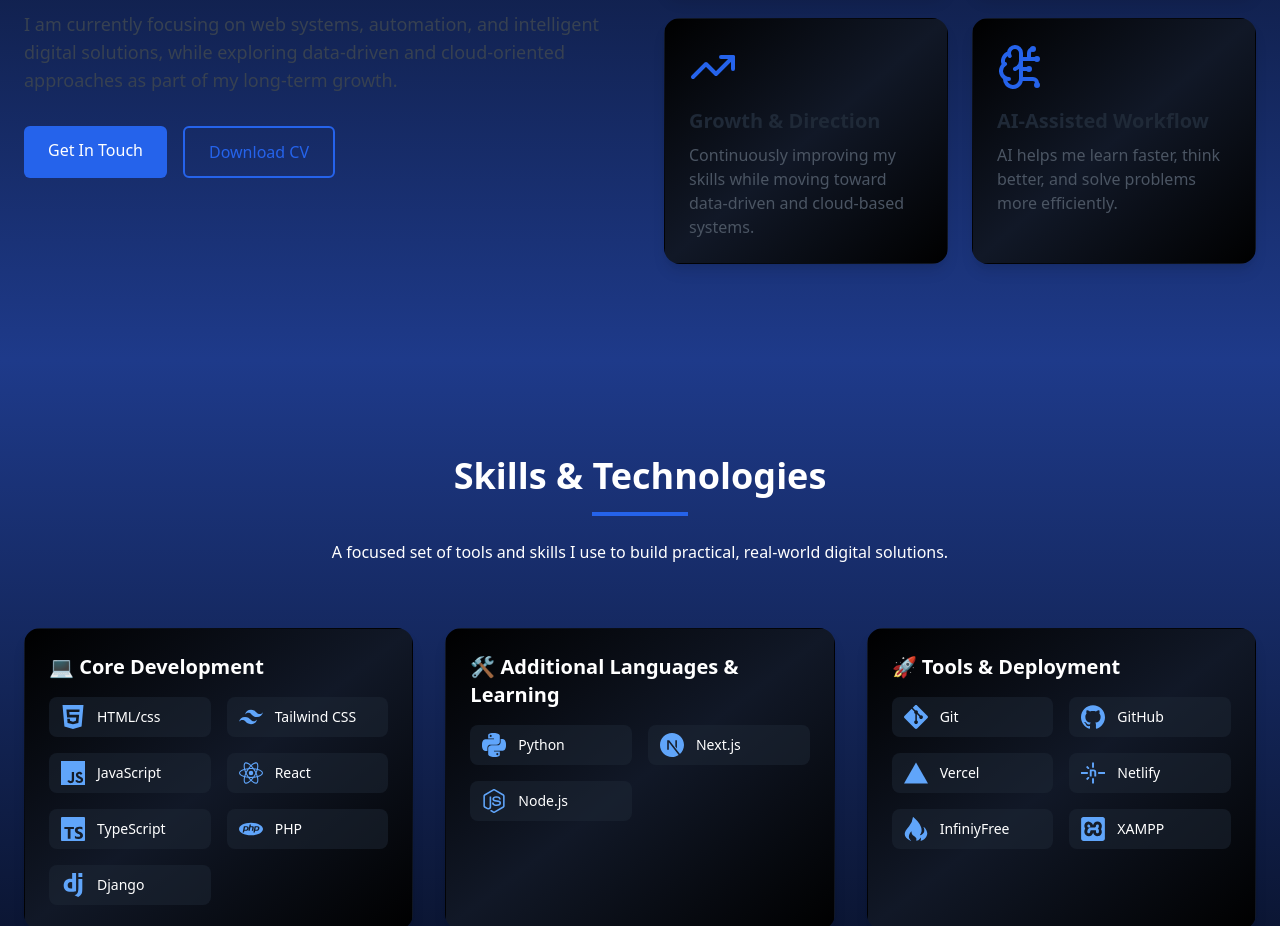
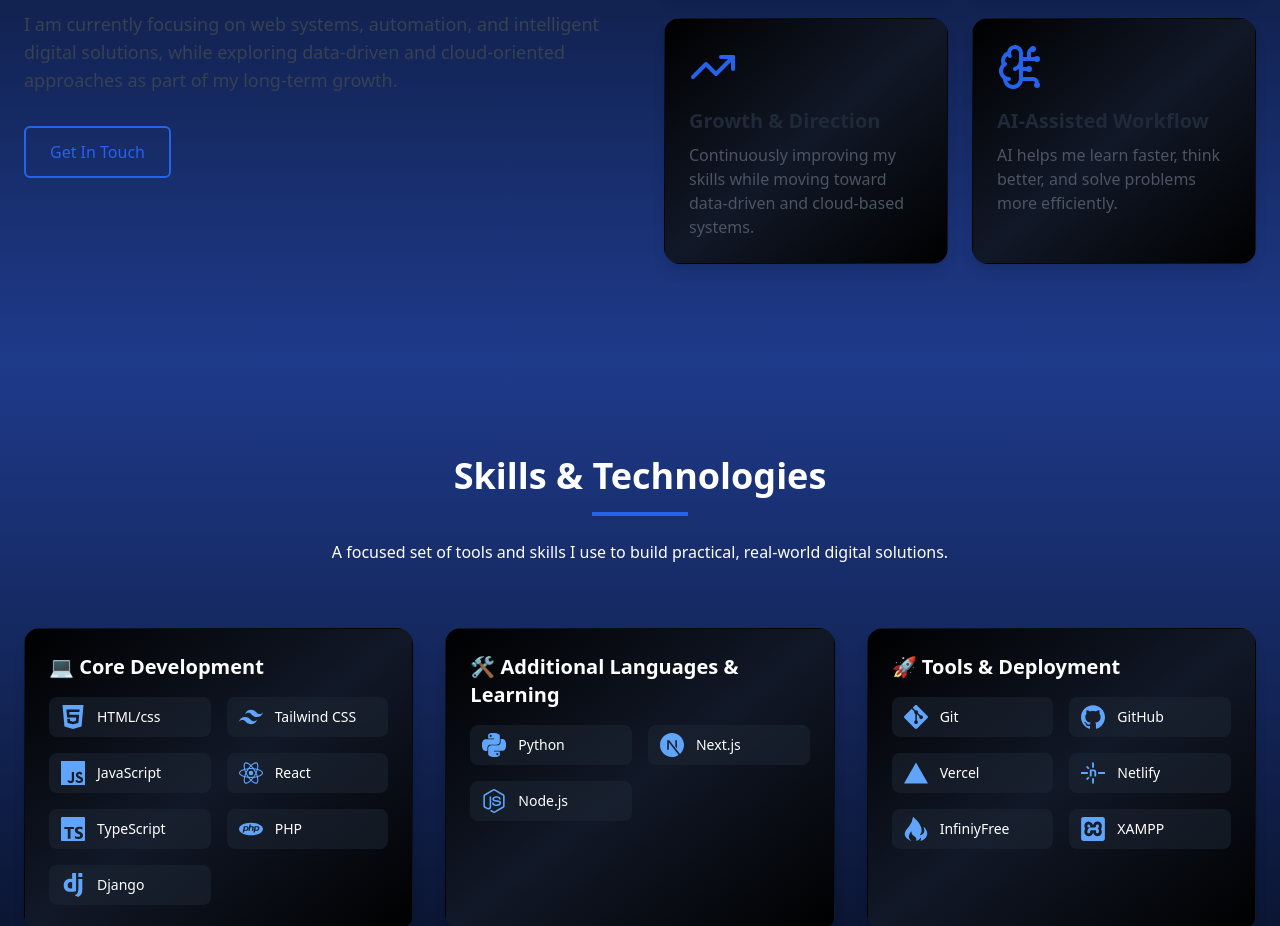
Before and after one commit to SLH25/Portfolio, a React (Vite) app: page / in a window 1280 px wide. Shown: the part 1300-2226 px from the top of the page. Built offline with nearby package versions, Linux system fonts and the light colour scheme.

Commit message:
update app

```diff
--- a/src/components/section/About.jsx
+++ b/src/components/section/About.jsx
@@ -29,12 +29,12 @@ export default function About(){
                         </p>
 
                         <div className="flex flex-wrap space-x-4">
-                            <a href="#contact" className="px-6 py-3 bg-blue-600 hover:bg-blue-700 text-white rounded-md transition-colors duration-300 mb-3">
+                            <a href="#contact" className="px-6 py-3 border-2 border-blue-600 dark:border-blue-400 text-blue-600 dark:text-blue-400 hover:bg-blue-600 hover:text-white dark:hover:bg-blue-400 dark:hover:text-gray-900 rounded-md transition-colors duration-300 mb-3">
                                 Get In Touch
                             </a>
-                            <a href="#" className="px-6 py-3 border-2 border-blue-600 dark:border-blue-400 text-blue-600 dark:text-blue-400 hover:bg-blue-600 hover:text-white dark:hover:bg-blue-400 dark:hover:text-gray-900 rounded-md transition-colors duration-300 mb-3">
+                            {/* <a href="#" className="px-6 py-3 border-2 border-blue-600 dark:border-blue-400 text-blue-600 dark:text-blue-400 hover:bg-blue-600 hover:text-white dark:hover:bg-blue-400 dark:hover:text-gray-900 rounded-md transition-colors duration-300 mb-3">
                                 Download CV
-                            </a>
+                            </a> */}
                         </div>
                     </div>
 
```
